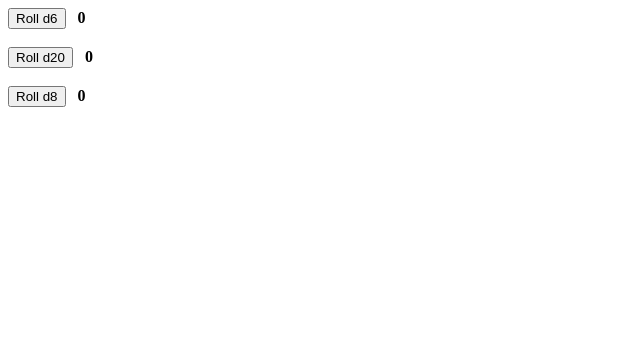
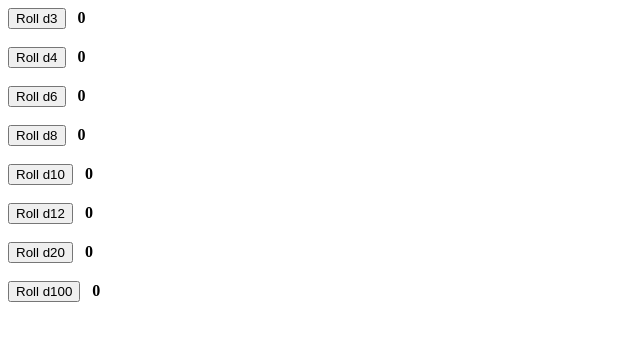
Before and after one commit to MysticalSkeptic/dice-roller, an Angular app: page / in a window 1280 px wide. Shown: the top 340 px of the page, without its empty margins (0-640 px from the left). Built offline with nearby package versions, Linux system fonts and the light colour scheme.

Commit message:
added a full suite of dice
this is some fun stuff. let's see what's next!

```diff
--- a/src/app/app.component.html
+++ b/src/app/app.component.html
@@ -1,12 +1,15 @@
 <app-roll-die
-  side-count="6"
-  (die-rolled)="dieRolled($event)"
+  side-count="3"
 >
 </app-roll-die>
 <br>
 <app-roll-die
-  side-count="20"
-  (die-rolled)="dieRolled($event)"
+  side-count="4"
+>
+</app-roll-die>
+<br>
+<app-roll-die
+  side-count="6"
 >
 </app-roll-die>
 <br>
@@ -15,6 +18,27 @@
 >
 </app-roll-die>
 <br>
+<app-roll-die
+  side-count="10"
+>
+</app-roll-die>
+<br>
+<app-roll-die
+  side-count="12"
+>
+</app-roll-die>
+<br>
+<app-roll-die
+  side-count="20"
+>
+</app-roll-die>
+<br>
+<app-roll-die
+  side-count="100"
+>
+</app-roll-die>
+<br>
+
 <app-roll-history>
 
 </app-roll-history>
```
